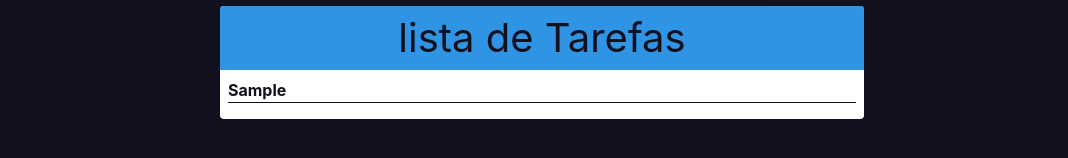
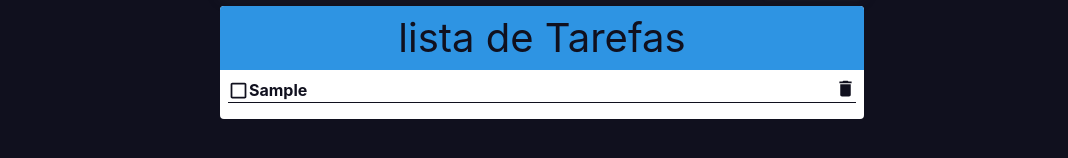
Before and after one commit to mateusfaustino/todo-list-project, a React (Create React App) app in the folder todo-list/: page / in a window 1280 px wide. Both pictures are taken after typing "Sample" into the empty fields and a click on the button "Adicionar". Shown: the part 264-422 px from the top of the page, without its empty margins (98-1166 px from the left). Built offline with nearby package versions, Linux system fonts and the light colour scheme.

Commit message:
delete and check is are done

```diff
--- /dev/null
+++ b/todo-list/src/Components/TodoList/Item.js
@@ -0,0 +1,10 @@
+class Item {
+    static lastId = 0;
+    constructor(text){
+        this.id = Item.lastId++
+        this.text = text;
+        this.isDone = false;
+    }
+
+}
+export default Item
--- /dev/null
+++ b/todo-list/src/Components/TodoList/Puttin.js
@@ -0,0 +1,18 @@
+import PuttinGif from './putin.crdownload'
+import React, { useState } from 'react'
+import styled from 'styled-components'
+import { anime } from '../../StyleGuide/styles'
+
+const PuttinDancing = styled.img`
+    position:absolute;
+    display: ${(props)=>props.isVisible?"block":"none"};
+    ${anime.fastAppearing}
+`
+
+const Puttin = (props)=>{
+    return(
+        <PuttinDancing  isVisible={props.isPuttinDancing} src={PuttinGif}></PuttinDancing>
+    )
+}
+
+export default Puttin
--- /dev/null
+++ b/todo-list/src/Components/TodoList/TodoForm.js
@@ -0,0 +1,25 @@
+import React,{useState} from 'react'
+import Input from '../Input'
+
+const TodoForm =  (props) => {
+    const [text, setText] = useState()
+
+    function handleChange(event) {
+        let typedText = event.target.value
+        setText(typedText)
+    }
+    function AddItem(event) {
+        event.preventDefault()
+        if(text){
+            setText("")
+            props.onAddItem(text)
+        }
+    }
+    return(
+        <form>
+            <Input value={text} onClickButton={AddItem} onChange={handleChange} buttonText="Adicionar" placeholder="Adicione uma tarefa" type='text'></Input>
+        </form>
+    )
+}
+
+export default TodoForm
--- a/todo-list/src/Components/TodoList/TodoNote.js
+++ b/todo-list/src/Components/TodoList/TodoNote.js
@@ -1,6 +1,8 @@
 import React,{ useState } from 'react'
 import styled from 'styled-components'
 import { color,typography, border, breakpoint} from '../../StyleGuide/styles'
+import { MdDelete, MdCheckBox, MdCheckBoxOutlineBlank} from 'react-icons/md'
+
 const TodoListWhapper = styled.div`
     width:100%;
     display:flex;
@@ -9,8 +11,6 @@ const TodoListWhapper = styled.div`
     justify-content:flex-start;
     border-radius:${border.border4};
     background: ${color.white};
-
-
     `
     const Header = styled.div`
     border-radius: 4px 4px 0 0 ;
@@ -30,11 +30,31 @@ const TodoListWhapper = styled.div`
 const TodoListBody = styled.ul`
     width:100%;
     padding:8px;
-    li{
-        margin-bottom:8px;
-        width:100%;
-        ${typography.paragraph_bold(color.dark2)}
-        border-bottom: 1px solid ${color.dark2};
+`
+const Li = styled.li`
+    display:flex;
+    justify-content:space-between;
+    margin-bottom:8px;
+    width:100%;
+    ${typography.paragraph_bold(color.dark2)}
+    border-bottom: 1px solid ${color.dark2};
+    .text{
+        display:flex;
+        align-items:center;
+        .checkIcon{
+            &.blank{
+                display:${(props)=>props.isChecked? 'none':'flex'};
+            }
+            &.checked{
+                fill:${color.success0};
+                display:${(props)=>props.isChecked? 'flex':'none'};
+            }
+        }
+    }
+    svg{
+        height:21px;
+        width:auto;
+        fill:${color.dark2}
     }
 `
 const TodoNote =  (props) => {
@@ -45,7 +65,15 @@ const TodoNote =  (props) => {
                     <h2>lista de Tarefas</h2>
                 </Header>
                 <TodoListBody>
-                    {props.items.map((item,index)=><li key={index}>{item}</li>)}
+                    {props.items.map((item)=>
+                    <Li isChecked={item.isDone?true:false} key={item.id}>
+                        <div className='text'>
+                        <MdCheckBoxOutlineBlank onClick={()=>props.onItemChecked(item)} className="checkIcon blank"/>
+                        <MdCheckBox onClick={()=>props.onItemChecked(item)} className="checkIcon checked"/>
+                        {item.text}
+                        </div>
+                        <MdDelete onClick={()=>props.onItemDeleted(item)}/>
+                    </Li>)}
                 </TodoListBody>
             </TodoListWhapper>
     )
--- a/todo-list/src/Pages/TodoList.js
+++ b/todo-list/src/Pages/TodoList.js
@@ -1,9 +1,11 @@
 import React,{ useState } from 'react'
 import styled from 'styled-components'
-import { color,typography, border, breakpoint} from '../StyleGuide/styles'
-import Input from '../Components/Input'
+import { anime,color,typography, border, breakpoint} from '../StyleGuide/styles'
 import Title from '../Components/Title'
 import TodoNote from '../Components/TodoList/TodoNote'
+import TodoForm from '../Components/TodoList/TodoForm'
+import Item from '../Components/TodoList/Item'
+import PuttinDancing from '../Components/TodoList/Puttin'
 const Container = styled.div`
     width:100%;
     margin:auto;
@@ -25,29 +27,46 @@ const Container = styled.div`
 
 `
 
+
 const Todo =  (props) => {
-
+    const [puttinDancing, setPuttinDancing] = useState(false)
     const [items, setItems] = useState([])
-    const [text, setText] = useState()
-    function handleChange(event) {
-        let typedText = event.target.value
-        setText(typedText)
+    function onAddItem(text) {
+        let it = new Item(text);
+        setItems(([...items, it]))
     }
-    function AddItem(event) {
-        event.preventDefault()
-        if(text){
-            setItems(([...items, text]))
-            setText("")
+    function onItemDeleted(item){
+        let filteredItems = items.filter((it)=> it.id!=item.id)
+        if(window.confirm(`Deseja apagar o item ${item.text}? `)) {
+            setItems(filteredItems)
         }
+    }
+    function onPuttingDancing() {
+        setPuttinDancing(true)
+        setTimeout((time)=>{
+            setPuttinDancing(false)
+        }, 3000);
+    }
+    function onItemChecked (item) {
+        let updatedItems = items.map((it)=>{
+            if(it.id ==item.id){
+                if(it.isDone==false){
+                    onPuttingDancing()
+                }
+                it.isDone=!it.isDone;
+            }
+            return(it)
+        })
+        setItems(updatedItems);
     }
     return(
         <Container>
             <Title>To-Do List</Title>
-            <form>
-                <Input value={text} onClickButton={AddItem} onChange={handleChange} buttonText="Adicionar" placeholder="Adicione uma tarefa" type='text'></Input>
-            </form>
-            <TodoNote items={items}/>
+            <TodoForm onAddItem={onAddItem}/>
+            <TodoNote onItemChecked={onItemChecked} onItemDeleted={onItemDeleted} items={items}/>
+            <PuttinDancing isPuttinDancing={puttinDancing} onPuttingDancing={onPuttingDancing}/>
         </Container>
+
 
     )
 }
--- a/todo-list/src/StyleGuide/atoms/animations.js
+++ b/todo-list/src/StyleGuide/atoms/animations.js
@@ -44,13 +44,26 @@ const Animations = `
             transform-origin: 100% 0%;
   }
 }
+@keyframes fastAppearing {
+  0% {
+    opacity:0;
+  }
+  20% {
+    display:block;
+    opacity:1;
+  }
+  100% {
+    display:none;
+    opacity:1;
+  }
+}
 
 
 `
 export const animation = {
   scaleUp:"-webkit-animation: scale-up-ver-top 1s ;animation: scale-up-ver-top 1s ;",
   rotating:"animation-name: rotating; animation-iteration-count: infinite;animation-duration: 1s;animation-timing-function: linear;",
-  ripple:"animation-name: ripple; animation-duration: 1s;"
-
+  ripple:"animation-name: ripple; animation-duration: 1s;",
+  fastAppearing:"animation-name:fastAppearing;animation-duration: 5s;"
 }
 export default Animations
```
Also changed, not shown: 1 other file (tests, documents, lock files or other folders).
